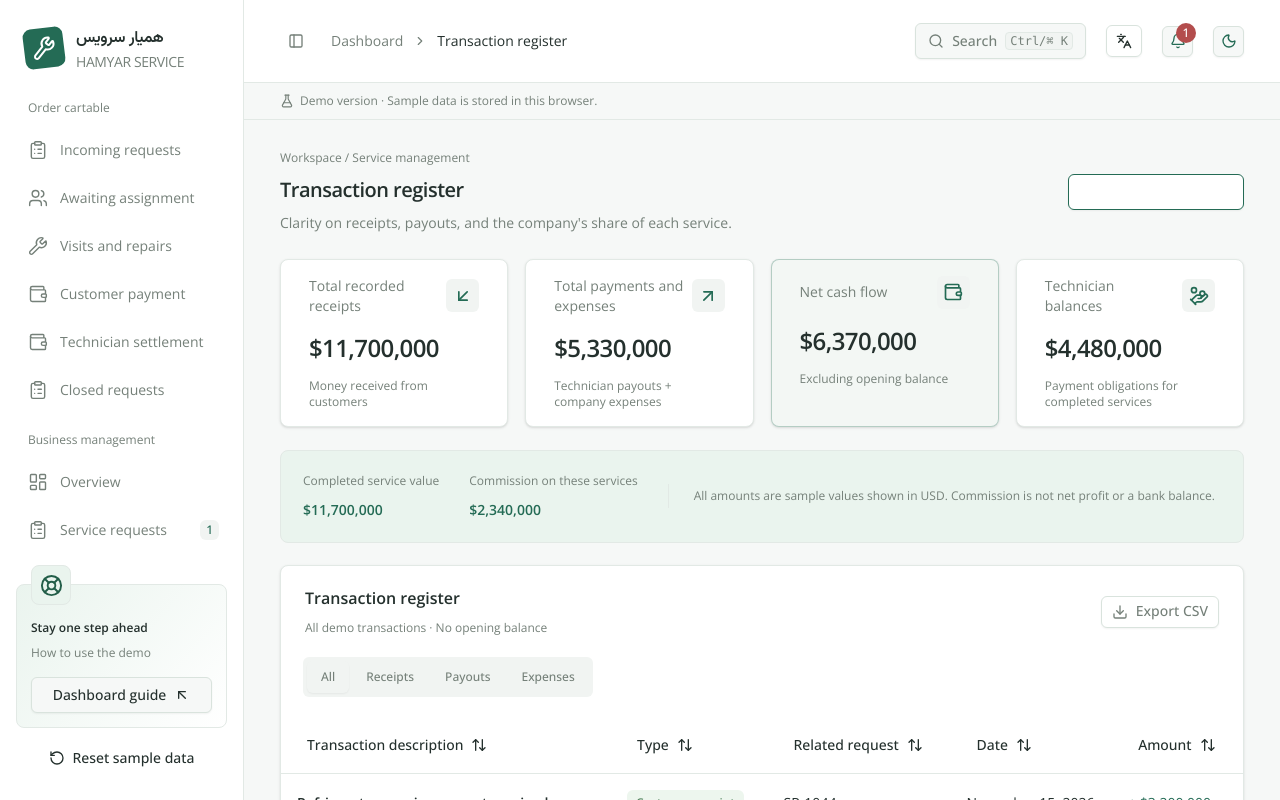
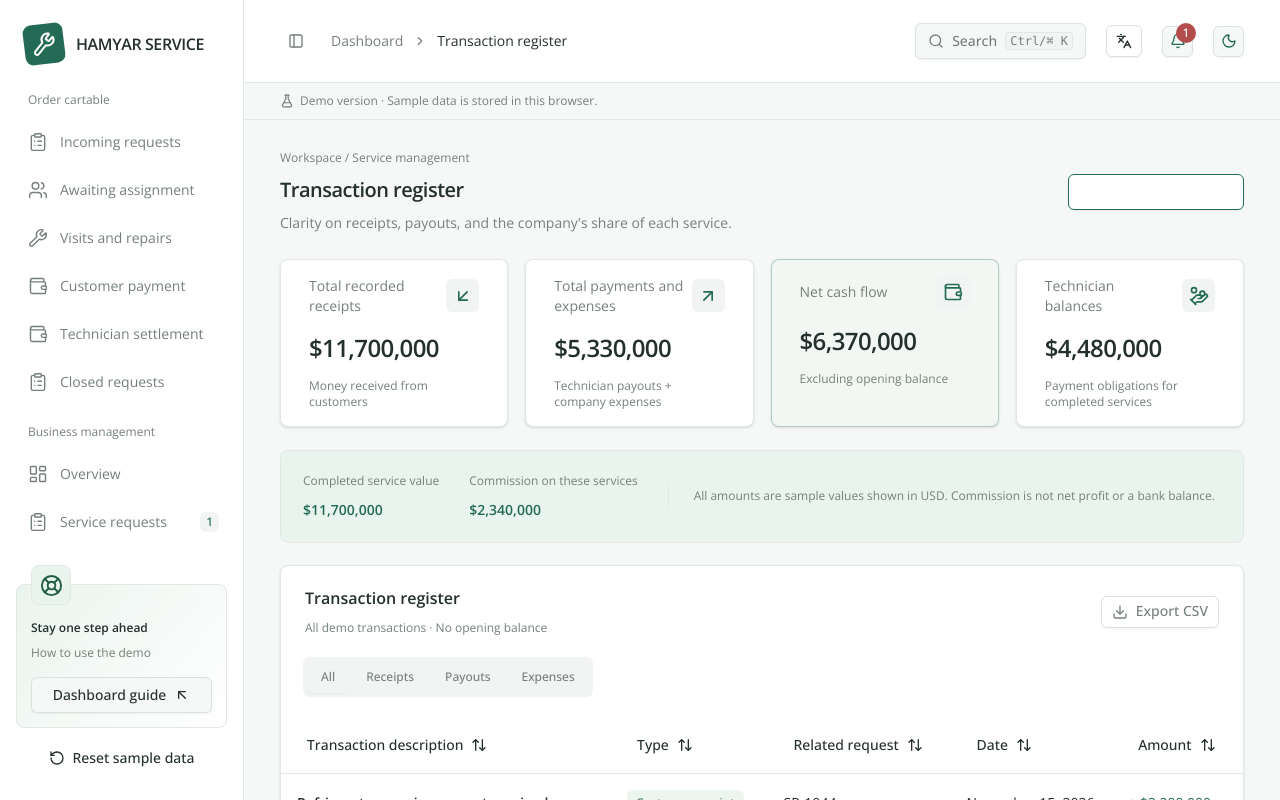
Before and after one commit to nafasebra/appliance-service-dashboard, a React (Vite) app: page /finance in a window 1280 px wide. Shown: the top 800 px of the page. Built offline with nearby package versions, Linux system fonts and the light colour scheme.

Commit message:
fix(i18n): hide Persian company name in LTR sidebar

```diff
--- a/src/app/ui/dashboard-sidebar.tsx
+++ b/src/app/ui/dashboard-sidebar.tsx
@@ -44,6 +44,7 @@ export function DashboardSidebar({ onOpenHelp }: { onOpenHelp: () => void }) {
   const resetDemo = useDemo((state) => state.resetDemo);
   const { closeSidebar, closeSidebarOnMobile, isIconOnly, isMobile } = useDashboardSidebar();
   const newJobCount = jobs.filter((job) => job.status === JobStatus.New).length;
+  const companyLabel = i18n.dir() === 'ltr' ? settings.brandName : settings.companyName;
 
   return (
     <Sidebar
@@ -57,22 +58,21 @@ export function DashboardSidebar({ onOpenHelp }: { onOpenHelp: () => void }) {
         <Link
           to="/"
           onClick={closeSidebarOnMobile}
-          aria-label={settings.companyName}
-          title={isIconOnly ? settings.companyName : undefined}
+          aria-label={companyLabel}
+          title={isIconOnly ? companyLabel : undefined}
           className="flex min-w-0 items-center gap-3"
         >
           <span className="grid size-10 shrink-0 -rotate-7 place-items-center rounded-lg bg-primary text-primary-foreground">
             <Wrench size={24} aria-hidden="true" />
           </span>
           {!isIconOnly && (
-            <strong
-              className="min-w-0 truncate text-section tracking-tight"
-              title={settings.companyName}
-            >
-              {settings.companyName}
-              <span className="mt-1 block text-body font-normal text-muted-foreground">
-                {settings.brandName}
-              </span>
+            <strong className="min-w-0 truncate text-section tracking-tight" title={companyLabel}>
+              {companyLabel}
+              {i18n.dir() === 'rtl' ? (
+                <span className="mt-1 block text-body font-normal text-muted-foreground">
+                  {settings.brandName}
+                </span>
+              ) : null}
             </strong>
           )}
         </Link>
```
